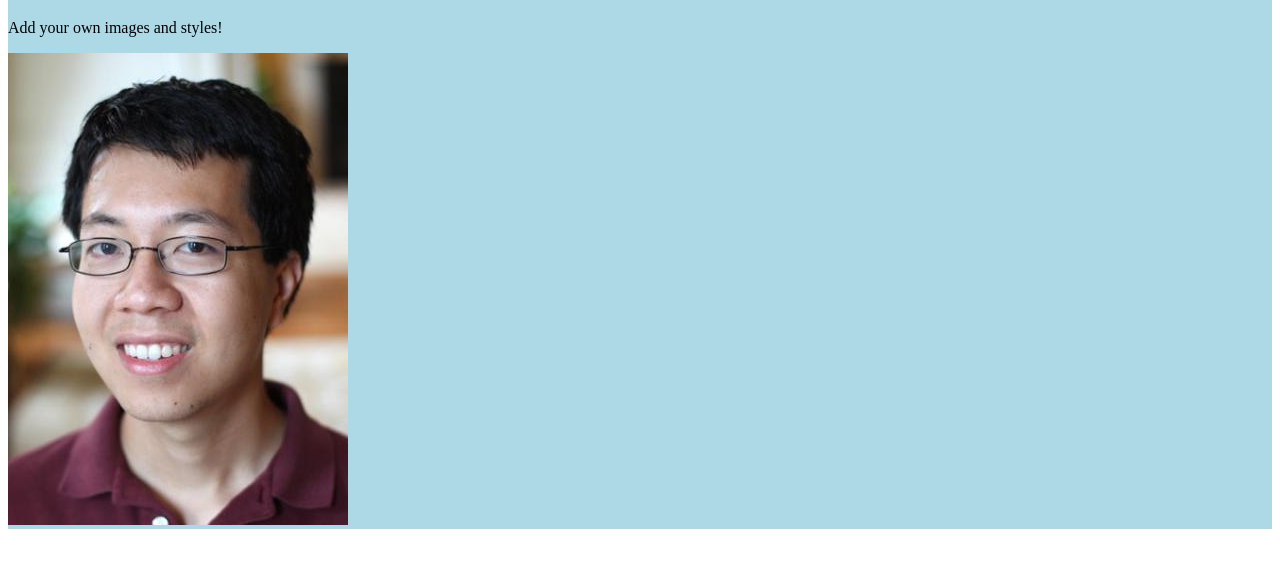
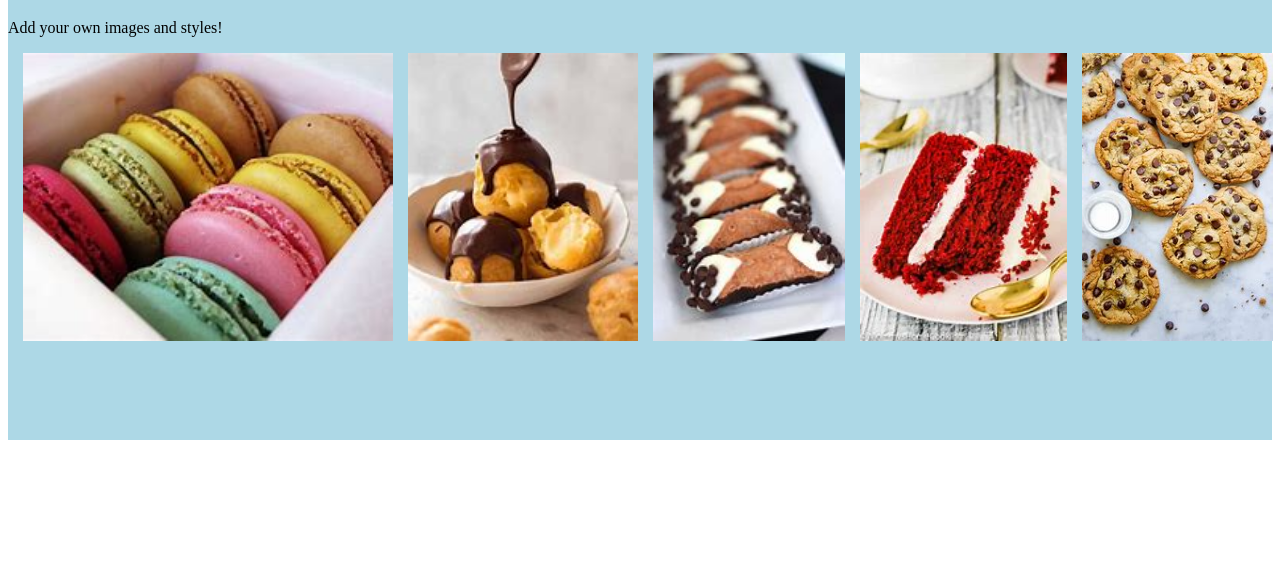
Before and after one commit to brynnchernosky/csci1300-studio3, a plain HTML site: page index.html in a window 1280 px wide. Shown: the part 61-628 px from the top of the page. Drawn offline with Linux system fonts and the light colour scheme.

Commit message:
css styling

```diff
--- a/index.html
+++ b/index.html
@@ -16,7 +16,11 @@
 
       <!-- TODO: PART I Add your own images and use CSS flex to make sure they work on different screen sizes -->
       <div class="gallery-item-container">
-        <img class="gallery-item" src="./assets/jeff.jpg" alt="jeff watching u">
+        <img class="gallery-item" src="./assets/macarons.jpeg" alt="macarons">
+        <img class="gallery-item" src="./assets/profiteroles.jpeg" alt="profiteroles">
+        <img class="gallery-item" src="./assets/cannolis.jpeg" alt="cannolis">
+        <img class="gallery-item" src="./assets/red velvet.jpeg" alt="cake">
+        <img class="gallery-item" src="./assets/cookies.jpeg" alt="cookies">
       </div>
 
       <!-- TODO: PART II Uncomment the line below, and hook up this button to display data from an API -->
--- a/styles.css
+++ b/styles.css
@@ -1,7 +1,17 @@
 #cs1300-gallery {
   background-color: lightblue;
+  height: 60vh;
 }
 
-.gallery-container {
+.gallery-item-container {
   /* TODO add styles (hint: use flex!) https://www.w3schools.com/cssref/ */
+  height: 40vh;
+  width: 100vw;
+  display: flex;
+  justify-content: space-evenly;
+  flex-wrap: wrap;
 }
+
+.gallery-item {
+  height: 90%;
+}
```
Also changed, not shown: assets/cannolis.jpeg (added), assets/cookies.jpeg (added), assets/macarons.jpeg (added), assets/profiteroles.jpeg (added), assets/red velvet.jpeg (added).
